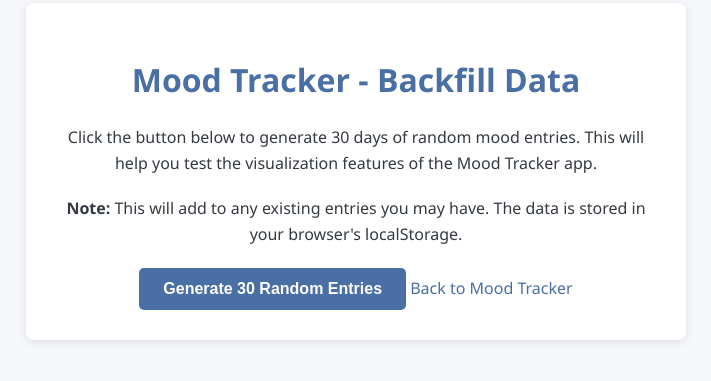
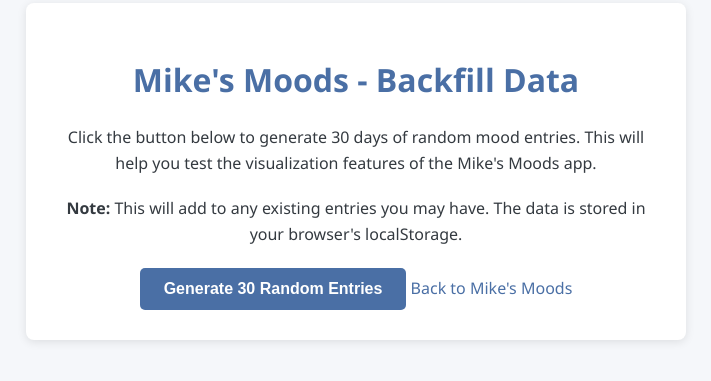
Before and after one commit to MMillen11/Mike-s-Moods, a website: page frontend/backfill.html in a window 1280 px wide. Shown: the part 257-638 px from the top of the page, without its empty margins (284-995 px from the left). Drawn offline with Linux system fonts and the light colour scheme.

Commit message:
name change

```diff
--- a/frontend/backfill.html
+++ b/frontend/backfill.html
@@ -3,7 +3,7 @@
 <head>
     <meta charset="UTF-8">
     <meta name="viewport" content="width=device-width, initial-scale=1.0">
-    <title>Mood Tracker - Backfill Data</title>
+    <title>Mike's Moods - Backfill Data</title>
     <style>
         body {
             font-family: 'Segoe UI', Tahoma, Geneva, Verdana, sans-serif;
@@ -65,15 +65,15 @@
 </head>
 <body>
     <div class="container">
-        <h1>Mood Tracker - Backfill Data</h1>
-        <p>Click the button below to generate 30 days of random mood entries. This will help you test the visualization features of the Mood Tracker app.</p>
+        <h1>Mike's Moods - Backfill Data</h1>
+        <p>Click the button below to generate 30 days of random mood entries. This will help you test the visualization features of the Mike's Moods app.</p>
         <p><strong>Note:</strong> This will add to any existing entries you may have. The data is stored in your browser's localStorage.</p>
 
         <button id="backfill-btn" class="btn">Generate 30 Random Entries</button>
 
         <p id="result" style="display: none; margin-top: 20px;"></p>
 
-        <a href="../index.html" class="back-link">Back to Mood Tracker</a>
+        <a href="../index.html" class="back-link">Back to Mike's Moods</a>
     </div>
 
     <script>
--- a/frontend/server.js
+++ b/frontend/server.js
@@ -127,7 +127,7 @@ function proxyRequest(req, res) {
 }
 
 server.listen(PORT, () => {
-    console.log(`Server running at http://localhost:${PORT}/`);
+    console.log(`Mike's Moods app running at http://localhost:${PORT}/`);
     console.log(`API requests will be proxied to http://${BACKEND_HOST}:${BACKEND_PORT}/`);
     console.log(`Press Ctrl+C to stop the server`);
 });
```
Also changed, not shown: index.html (+3 -3 lines), README.md.
